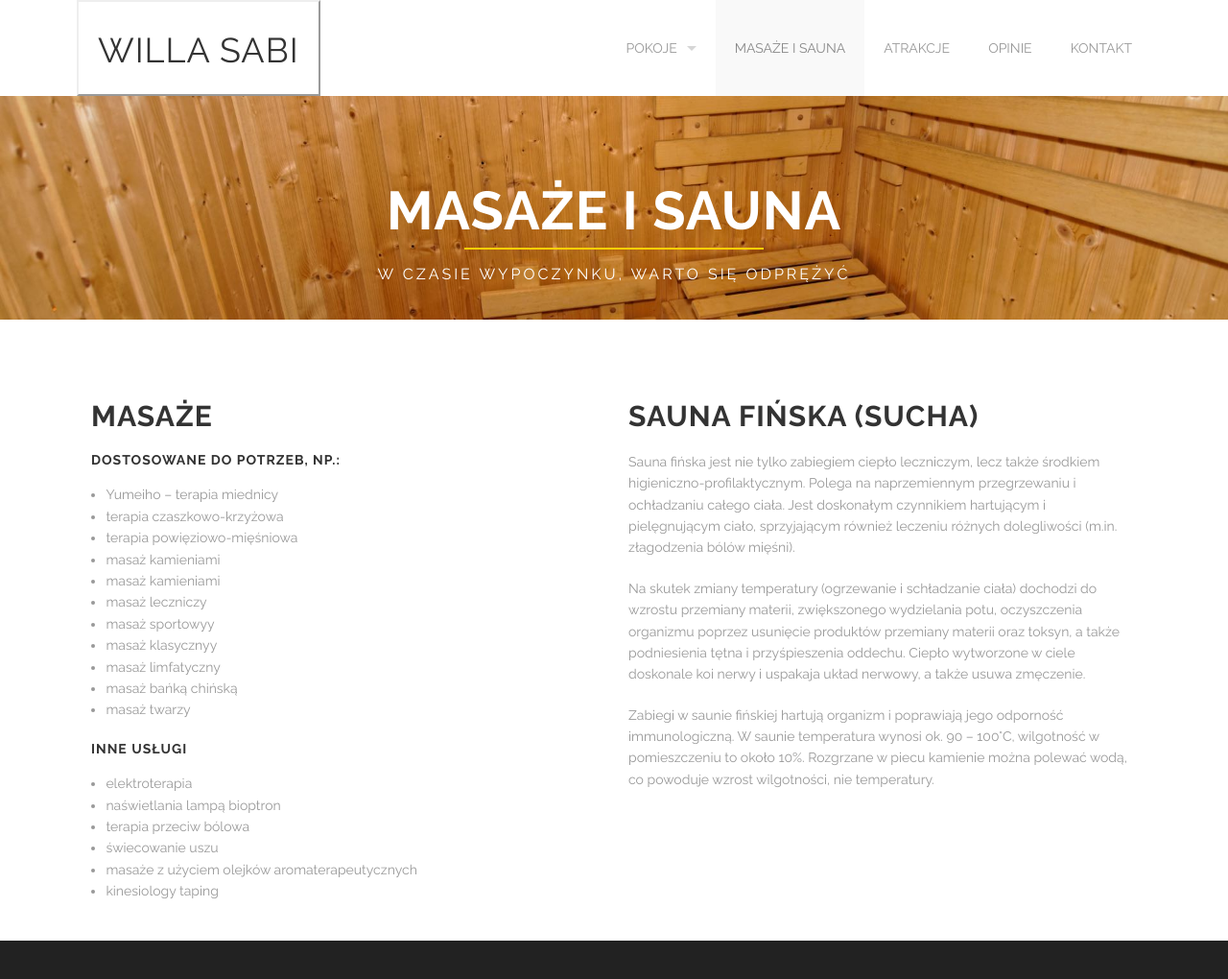
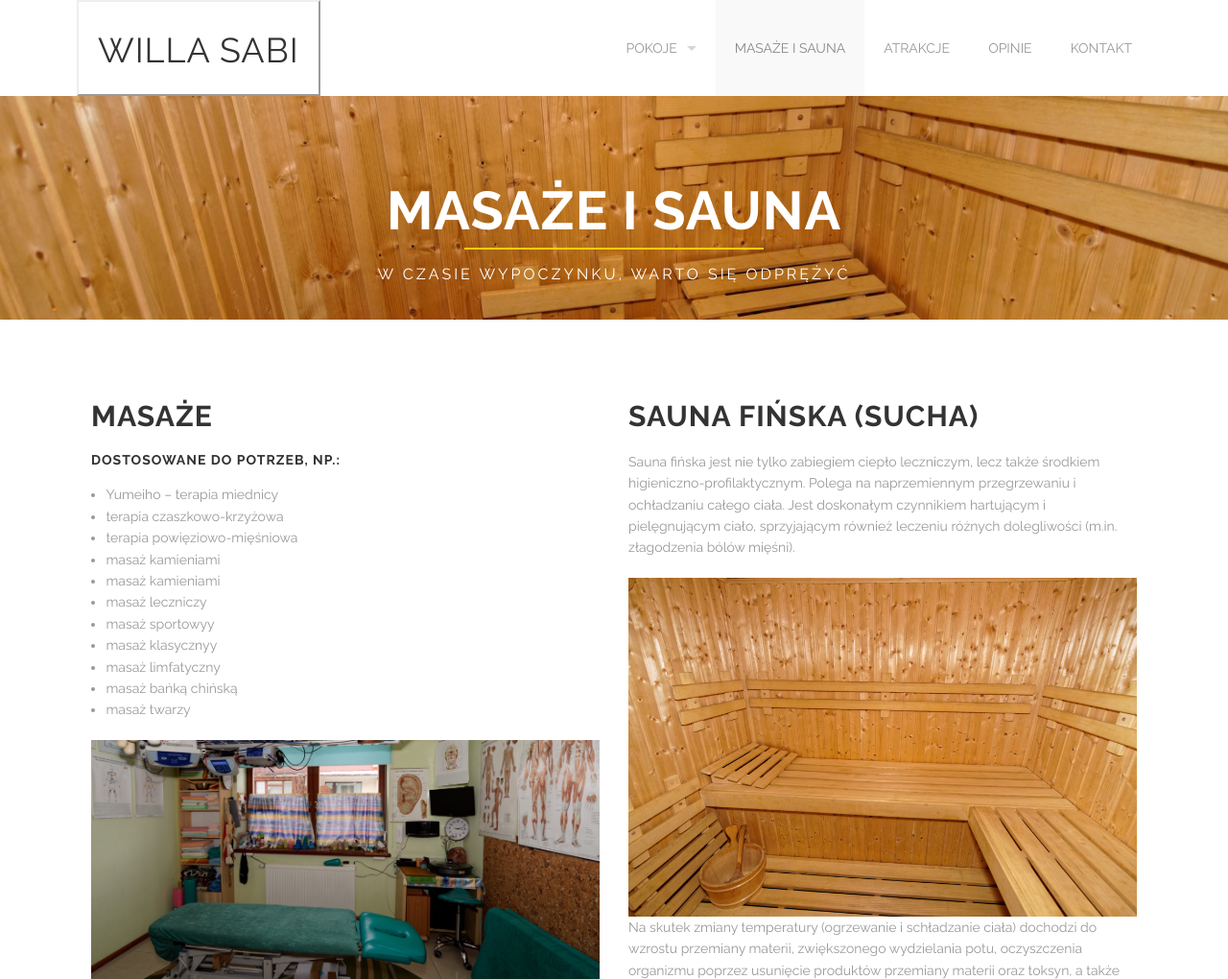
Before and after one commit to cs3b/usabi.pl, a Jekyll site: the page built from masaz_i_sauna_strefa_wellness.html, in a window 1280 px wide. Shown: the top 1020 px of the page at 96% size. Built offline with Jekyll 4.4.1, drawn with Linux system fonts in a browser that asks for light colours; grey boxes are pictures that could not be loaded.

Commit message:
add more images to mazas i sauna

```diff
--- a/masaz_i_sauna_strefa_wellness.html
+++ b/masaz_i_sauna_strefa_wellness.html
@@ -33,6 +33,8 @@ section_id: masaz_i_sauna
                 <li>masaż bańką chińską</li>
                 <li>masaż twarzy</li>
             </ul>
+            <img src="/images/slider/salon_masazu.jpg">
+            <div class='spacing'></div>
             <h4>inne usługi</h4>
             <ul>
                 <li>elektroterapia</li>
@@ -42,6 +44,7 @@ section_id: masaz_i_sauna
                 <li>masaże z użyciem olejków aromaterapeutycznych</li>
                 <li>kinesiology  taping</li>
             </ul>
+            <img src="/images/masaz/001.jpg">
         </div>
         <div class='medium-6 columns'>
             <h2>Sauna Fińska (sucha)</h2>
@@ -51,14 +54,19 @@ section_id: masaz_i_sauna
                 i pielęgnującym ciało, sprzyjającym również leczeniu różnych dolegliwości (m.in. złagodzenia bólów
                 mięśni).</p>
 
+            <img src="/images/sauna/001.jpg">
+
             <p>Na skutek zmiany temperatury (ogrzewanie i schładzanie ciała) dochodzi do wzrostu przemiany materii,
                 zwiększonego wydzielania potu, oczyszczenia organizmu poprzez usunięcie produktów przemiany materii oraz
                 toksyn, a także podniesienia tętna i przyśpieszenia oddechu. Ciepło wytworzone w ciele doskonale koi
                 nerwy i uspakaja układ nerwowy, a także usuwa zmęczenie.</p>
 
+            <img src="/images/sauna/003.jpg">
+
             <p>Zabiegi w saunie fińskiej hartują organizm i poprawiają jego odporność immunologiczną. W saunie
                 temperatura wynosi ok. 90 – 100°C, wilgotność w pomieszczeniu to około 10%. Rozgrzane w piecu kamienie
                 można polewać wodą, co powoduje wzrost wilgotności, nie temperatury.</p>
+
         </div>
     </div>
     <div class='spacing'></div>
```
Also changed, not shown: images/masaz/001.jpg (added).
